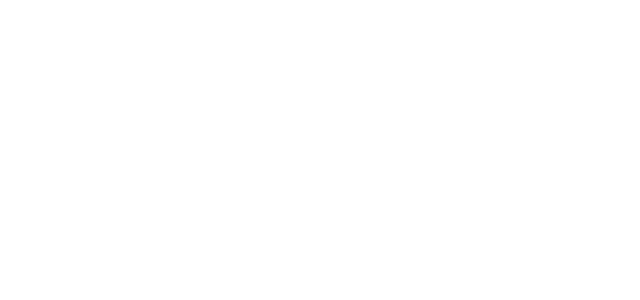
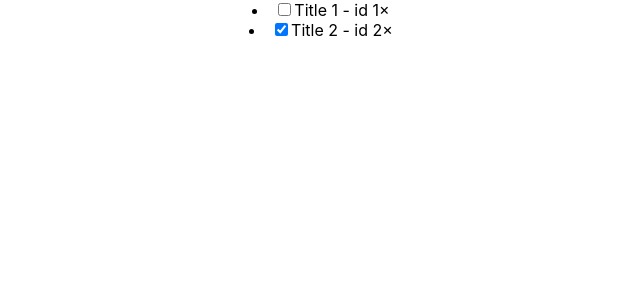
Before and after one commit to akambetov/ts-tutrorial, a React (Create React App) app in the folder src/9-react/: page / in a window 1280 px wide. Shown: the top 300 px of the page, without its empty margins (319-959 px from the left). Built offline with nearby package versions, Linux system fonts and the light colour scheme.

Commit message:
9 module - react(ls-78): props types (TodoItem component)

```diff
--- a/src/9-react/src/App.tsx
+++ b/src/9-react/src/App.tsx
@@ -1,8 +1,11 @@
 import './App.css';
+import TodoItem from './components/TodoItem';
 
 function App() {
   return (
     <div className="App">
+      <TodoItem id='1' title='Title 1' completed={false}/>
+      <TodoItem id='2' title='Title 2' completed={true}/>
     </div>
   );
 }
--- /dev/null
+++ b/src/9-react/src/components/TodoItem.tsx
@@ -0,0 +1,20 @@
+import React from 'react'
+
+interface ITodoItemProps {
+  id: string
+  title: string
+  completed: boolean
+  children?: React.ReactNode // нужно явно узказывать тип children, если в компонент будет передаваться children
+}
+
+const TodoItem = ({ id, title, completed, children}: ITodoItemProps) => {
+  return <li>
+    <input type="checkbox" checked={completed}/>
+    <span>{title} - id {id}</span>
+    <span>&times;</span>
+    {children}
+  </li>
+}
+
+
+export default TodoItem
```
